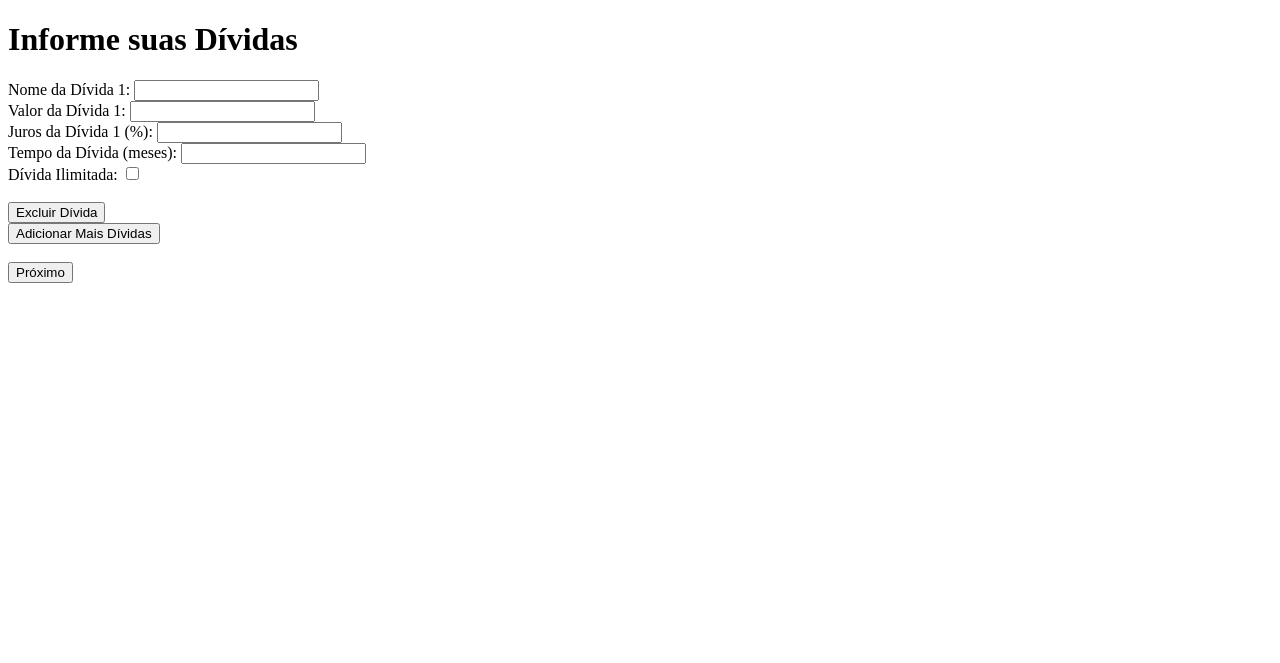
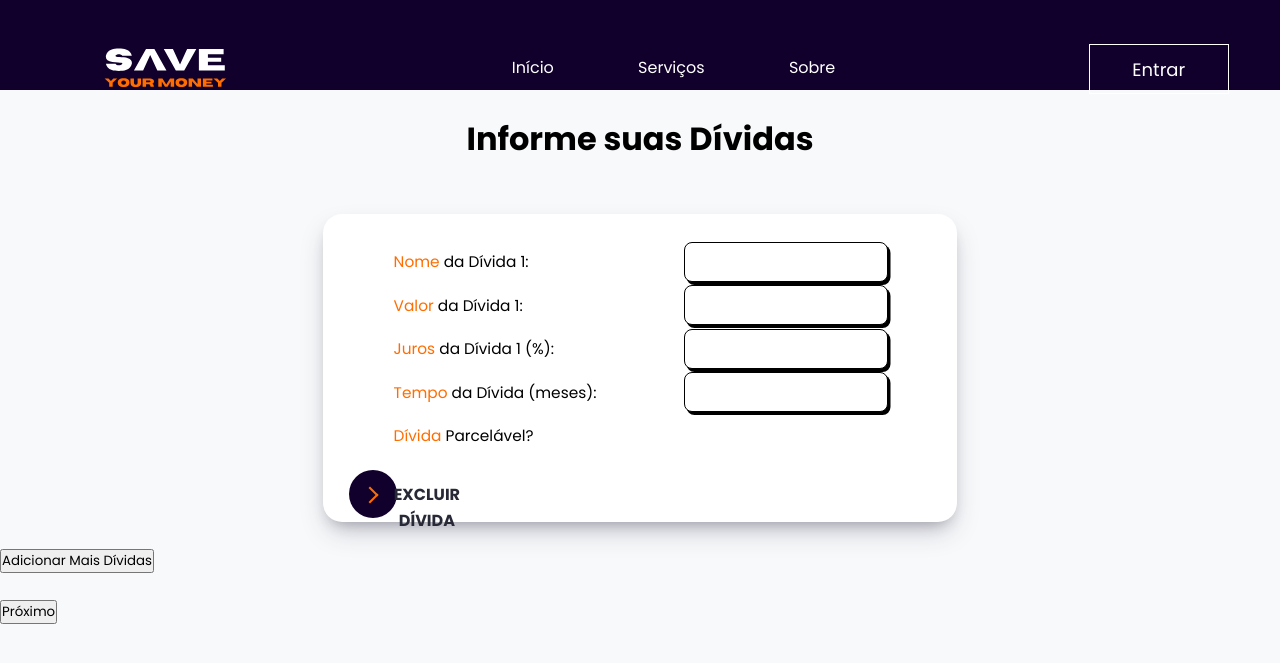
Before and after one commit to Gamaiaprogramas/Save-TCC, a PHP site: page /adicaoDivida.php in a window 1280 px wide. Shown: the top 663 px of the page. Run offline with PHP 8.4, Linux system fonts and the light colour scheme; some libraries are stand-ins or nearby versions.

Commit message:
Alison Arruda 30-09

```diff
--- a/PAGES/adicaoDivida.php
+++ b/PAGES/adicaoDivida.php
@@ -36,18 +36,54 @@ if ($_SERVER['REQUEST_METHOD'] === 'POST') {
             const dividasContainer = document.getElementById('dividas-container');
             const novaDivida = `
             <div class="divida-item">
-                    <label>Nome da Dívida:</label>
+                <div class="centro">
+                    <div class="esquerda">
+                        <div>
+                            <label><span>Nome</span> da Dívida 1:</label>
+                        </div>
+                        <div>
+                            <label><span>Valor </span>da Dívida 1:</label>
+                        </div>
+                        <div>
+                            <label><span>Juros </span>da Dívida 1 (%):</label>
+                        </div>
+                        <div>
+                            <label><span>Tempo </span>da Dívida (meses):</label>
+                        </div>
+                        <div>
+                            <label><span>Dívida </span>Parcelável?</label>
+                        </div>
+
+                    </div>
+                    <div class="direita">
+                        <div>
                             <input type="text" name="dividas[]" required><br>
-                    <label>Valor da Dívida:</label>
+                        </div>
+                        <div>
                             <input type="number" name="valores[]" step="0.01" required><br>
-                    <label>Juros da Dívida (%):</label>
+                        </div>
+                        <div>
                             <input type="number" name="juros[]" step="0.01" required><br>
-                    <label>Tempo da Dívida (meses):</label>
+                        </div>
+                        <div>
                             <input type="number" name="tempo[]" required id="tempo-input"><br>
-                    <label>Dívida Ilimitada:</label>
-                    <input type="checkbox" onchange="toggleTempo(this)"><br><br>
-                    <input type="hidden" name="tempo_ilimitada[]" value=""> <!-- Campo oculto -->
-                    <button type="button" onclick="removerDivida(this)">Excluir Dívida</button>
+                        </div>
+                        <div class="check">
+
+                        </div>
+                    </div>
+                </div>
+
+
+
+                <button class="learn-more" onclick="removerDivida(this)">
+                    <span class="circle" aria-hidden="true">
+                    <span class="icon arrow"></span>
+                    </span>
+                    <span class="button-text">Excluir Dívida</span>
+
+                </button>
+
             </div>
             `;
             dividasContainer.insertAdjacentHTML('beforeend', novaDivida);
@@ -74,26 +110,78 @@ if ($_SERVER['REQUEST_METHOD'] === 'POST') {
             dividaItem.remove(); // Remove o container da dívida
         }
     </script>
+    <link rel="stylesheet" href="../STYLE/acaoDivida.css">
+
 </head>
 <body>
+<style>
+  header{
+    position: relative !important;
+    background-color: #10002b !important;
+    height: 7vw !important;
+    margin: 0 !important;
+    z-index: 1;
+  }
+</style>
+<?php
+
+    include("../partials/header.php");
+  ?>
+
     <h1>Informe suas Dívidas</h1>
 
     <form method="POST">
 
         <div id="dividas-container">
             <div class="divida-item">
-                <label>Nome da Dívida 1:</label>
+                <div class="centro">
+                    <div class="esquerda">
+                        <div>
+                            <label><span>Nome</span> da Dívida 1:</label>
+                        </div>
+                        <div>
+                            <label><span>Valor </span>da Dívida 1:</label>
+                        </div>
+                        <div>
+                            <label><span>Juros </span>da Dívida 1 (%):</label>
+                        </div>
+                        <div>
+                            <label><span>Tempo </span>da Dívida (meses):</label>
+                        </div>
+                        <div>
+                            <label><span>Dívida </span>Parcelável?</label>
+                        </div>
+
+                    </div>
+                    <div class="direita">
+                        <div>
                             <input type="text" name="dividas[]" required><br>
-                <label>Valor da Dívida 1:</label>
+                        </div>
+                        <div>
                             <input type="number" name="valores[]" step="0.01" required><br>
-                <label>Juros da Dívida 1 (%):</label>
+                        </div>
+                        <div>
                             <input type="number" name="juros[]" step="0.01" required><br>
-                <label>Tempo da Dívida (meses):</label>
+                        </div>
+                        <div>
                             <input type="number" name="tempo[]" required id="tempo-input"><br>
-                <label>Dívida Ilimitada:</label>
-                <input type="checkbox" onchange="toggleTempo(this)"><br><br>
-                <input type="hidden" name="tempo_ilimitada[]" value=""> <!-- Campo oculto -->
-                <button type="button" onclick="removerDivida(this)">Excluir Dívida</button>
+                        </div>
+                        <div class="check">
+
+                        </div>
+                    </div>
+                </div>
+
+
+
+                <button class="learn-more" onclick="removerDivida(this)">
+                    <span class="circle" aria-hidden="true">
+                    <span class="icon arrow"></span>
+                    </span>
+                    <span class="button-text">Excluir Dívida</span>
+
+                </button>
+
             </div>
         </div>
 
--- /dev/null
+++ b/STYLE/acaoDivida.css
@@ -0,0 +1,188 @@
+*{
+    box-sizing: border-box;
+    margin: 0;
+    padding: 0;
+    user-select: none;
+}
+body{
+    display: flex;
+    justify-content: center;
+    align-items: center;
+    flex-direction: column;
+    overflow-x: hidden;
+    width: 100%;
+    height: 100%;
+    background-color: #f8f9fa !important;
+    gap: 2vw;
+}
+
+form{
+    width: 100%;
+}
+
+#dividas-container{
+    display: flex;
+    justify-content: center;
+    align-items: center;
+    flex-direction: column;
+    gap: 3vw !important;
+    width: 100%;
+    padding: 2vw 5vw;
+}
+
+.divida-item{
+    width: 55%;
+    display: flex;
+    flex-direction: column;
+    justify-content: center;
+    align-items: left;
+    padding: 2vw;
+    gap: 1vw;
+    background-color: #FFF;
+    border-radius: 1.5vw;
+    box-shadow: rgba(50, 50, 93, 0.25) 0px 13px 27px -5px, rgba(0, 0, 0, 0.3) 0px 8px 16px -8px;
+}
+
+.esquerda, .direita{
+    display: flex;
+    justify-content: center;
+    align-items: center;
+    flex-direction: column;
+    height: 100%;
+    width: 50%;
+}
+
+.esquerda div{
+    display: flex;
+    margin-left: 7vw;
+    justify-content: left;
+    align-items: center;
+    font-size: 1.2vw;
+    height: 25%;
+    width: 100%;
+}
+
+.direita div{
+    display: flex;
+    justify-content: center;
+    align-items: center;
+    height: 25%;
+    width: 100%;
+}
+
+.centro{
+    height: 17vw;
+    display: flex;
+    justify-content: center;
+    align-items: center;
+}
+
+span{
+    color: #ff6d00;
+}
+
+.divida-item input{
+    width: 70%;
+    padding: .5vw;
+    font-size: 1rem;
+    border: 1.5px solid #000;
+    border-radius: 0.5rem;
+    box-shadow: 2.5px 3px 0 #000;
+    outline: none;
+    transition: ease 0.25s;
+}
+
+.divida-item input:focus{
+    box-shadow: 5.5px 7px 0 black;
+}
+
+.learn-more {
+    position: relative;
+    display: inline-block;
+    cursor: pointer;
+    outline: none;
+    border: 0;
+    vertical-align: middle;
+    text-decoration: none;
+    background: transparent;
+    padding: 0;
+    font-size: inherit;
+    font-family: inherit;
+   }
+
+   button.learn-more {
+    width: 10vw;
+    height: 2vw;
+   }
+
+   button.learn-more .circle {
+    transition: all 0.45s cubic-bezier(0.65, 0, 0.076, 1);
+    position: relative;
+    display: block;
+    margin: 0;
+    width: 3rem;
+    height: 3rem;
+    background: #10002b;
+    border-radius: 1.625rem;
+
+   }
+
+   button.learn-more .circle .icon {
+    transition: all 0.45s cubic-bezier(0.65, 0, 0.076, 1);
+    position: absolute;
+    top: 0;
+    bottom: 0;
+    margin: auto;
+    background: #fff;
+   }
+
+   button.learn-more .circle .icon.arrow {
+    transition: all 0.45s cubic-bezier(0.65, 0, 0.076, 1);
+    left: 0.625rem;
+    width: 1.125rem;
+    height: 0.125rem;
+    background: none;
+   }
+
+   button.learn-more .circle .icon.arrow::before {
+    position: absolute;
+    content: "";
+    top: -0.29rem;
+    right: 0.0625rem;
+    width: 0.625rem;
+    height: 0.625rem;
+    border-top: 0.125rem solid #ff6d00;
+    border-right: 0.125rem solid #ff6d00;
+    transform: rotate(45deg);
+
+   }
+
+   button.learn-more .button-text {
+    transition: all 0.45s cubic-bezier(0.65, 0, 0.076, 1);
+    position: absolute;
+    top: 0;
+    left: 0;
+    right: 0;
+    bottom: 0;
+    padding: 0.75rem 0;
+    margin: 0 0 0 2.2vw;
+    color: #282936;
+    font-weight: 700;
+    line-height: 1.6;
+    text-align: center;
+    text-transform: uppercase;
+   }
+
+   button:hover .circle {
+    width: 100%;
+    box-shadow: rgba(50, 50, 93, 0.25) 0px 13px 27px -5px, rgba(0, 0, 0, 0.3) 0px 8px 16px -8px;
+   }
+
+   button:hover .circle .icon.arrow {
+    background: #ff6d00;
+    transform: translate(1rem, 0);
+   }
+
+   button:hover .button-text {
+    color: #fff;
+   }
--- a/partials/header.php
+++ b/partials/header.php
@@ -3,6 +3,7 @@
 <head>
     <meta charset="UTF-8">
     <meta name="viewport" content="width=device-width, initial-scale=1.0">
+    <link rel="stylesheet" href="https://cdnjs.cloudflare.com/ajax/libs/font-awesome/6.6.0/css/all.min.css">
     <link rel="stylesheet" href="../STYLE/header.css">
     <link rel="stylesheet" href="../STYLE/responsive.css">
     <link rel="shortcut icon" href="../PICS/img2/logo.png" type="image/x-icon">
```
Lines whose indentation alone changed are shown as unchanged.
